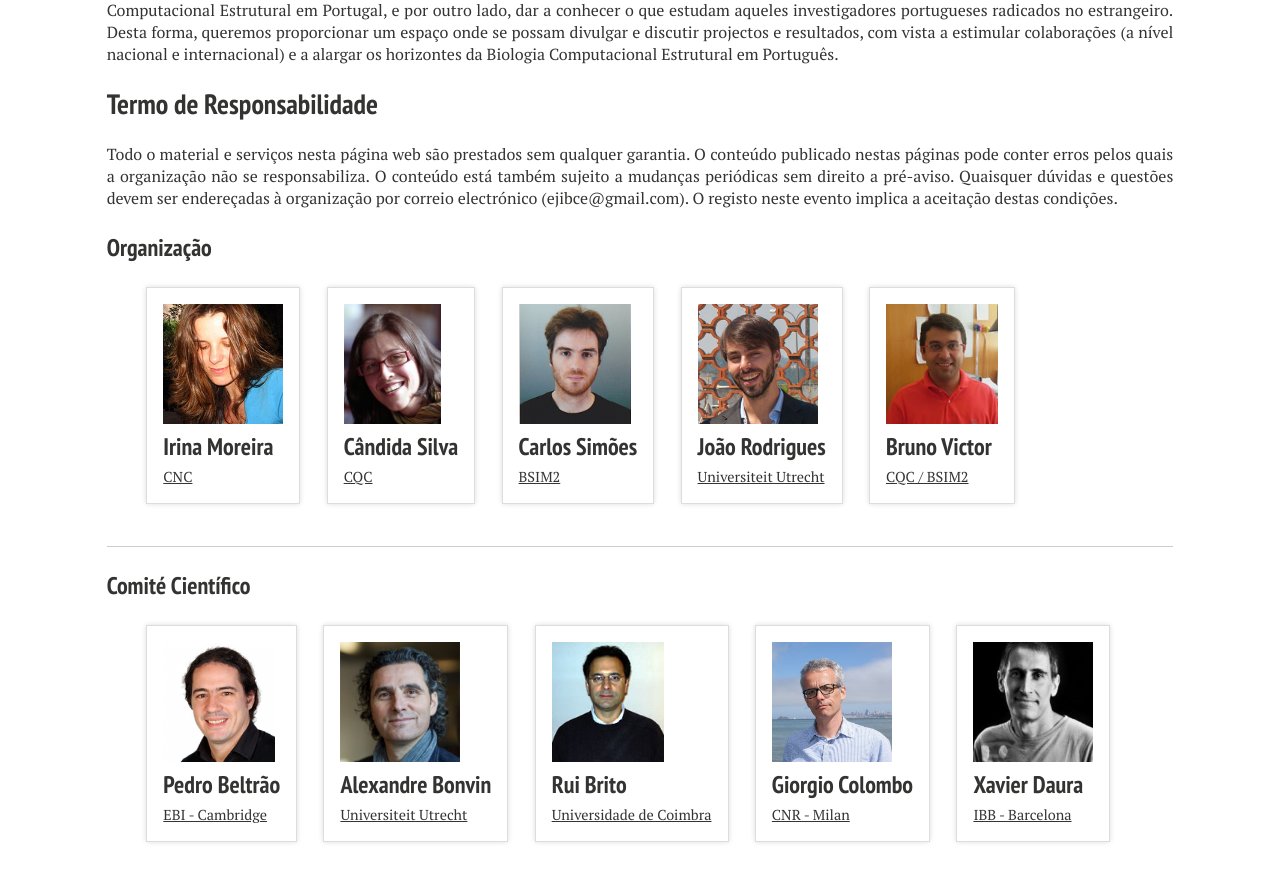
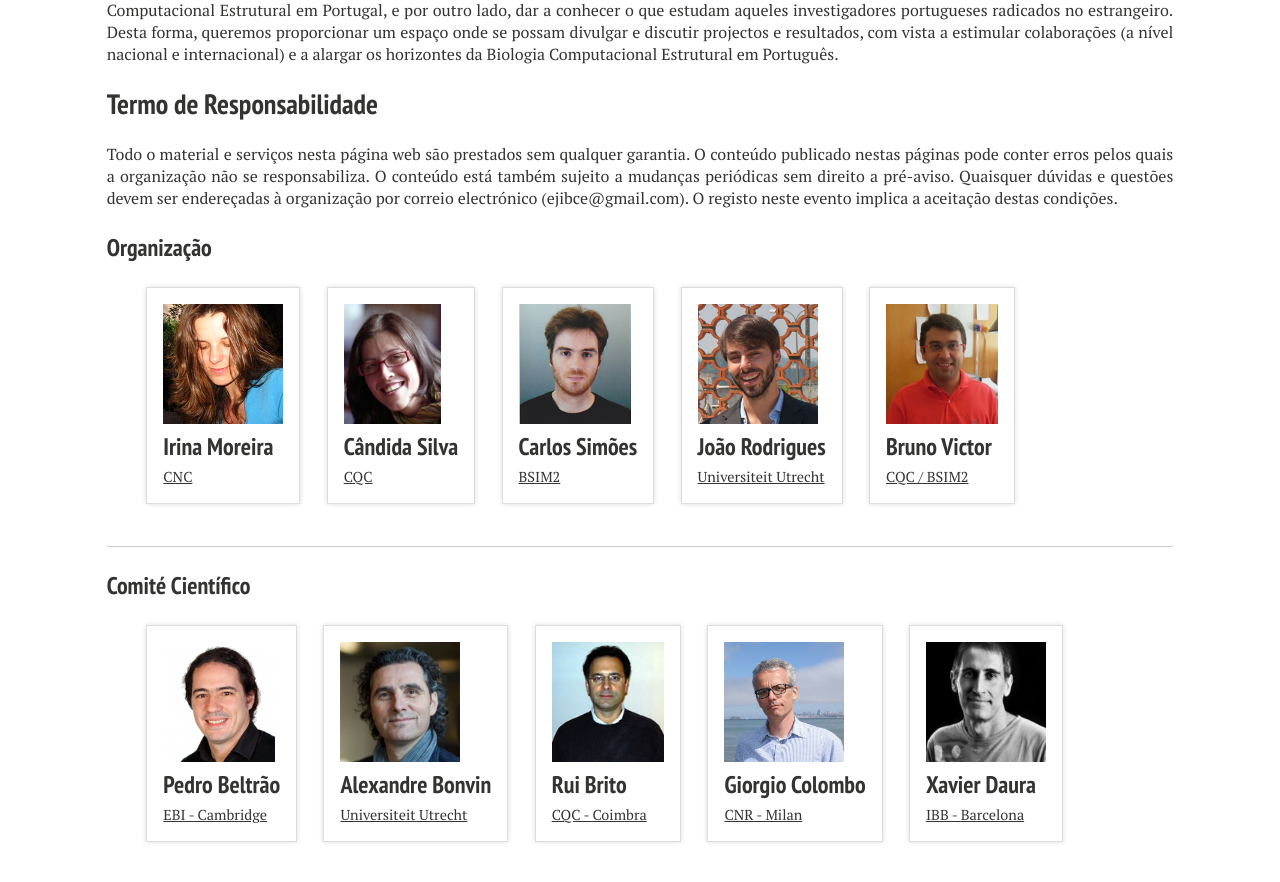
Before and after one commit to ejibce/ejibce.github.io, a Jekyll site: the page built from acerca/index.md, in a window 1280 px wide and 900 px high, scrolled down 853 px. Shown: the top 882 px of the window. Built offline with Jekyll 4.4.1, drawn with Linux system fonts in a browser that asks for light colours; nearby versions of some CDN libraries.

Commit message:
Updated affiliation RMB

```diff
--- a/_data/cientifico.yml
+++ b/_data/cientifico.yml
@@ -5,11 +5,11 @@
 
 -   name: Alexandre Bonvin
     position: Universiteit Utrecht
-    url: http://nmr.chem.uu.nl/~abonvin
+    url: http://bonvinlab.org
     avatar: /images/pessoas/foto_alexandre_bonvin.jpg
 
 -   name: Rui Brito
-    position: Universidade de Coimbra
+    position: CQC - Coimbra
     url: http://www.uc.pt/fctuc/dquimica/rbritolab/members/rmb
     avatar: /images/pessoas/foto_rui_brito.jpg
 
```
